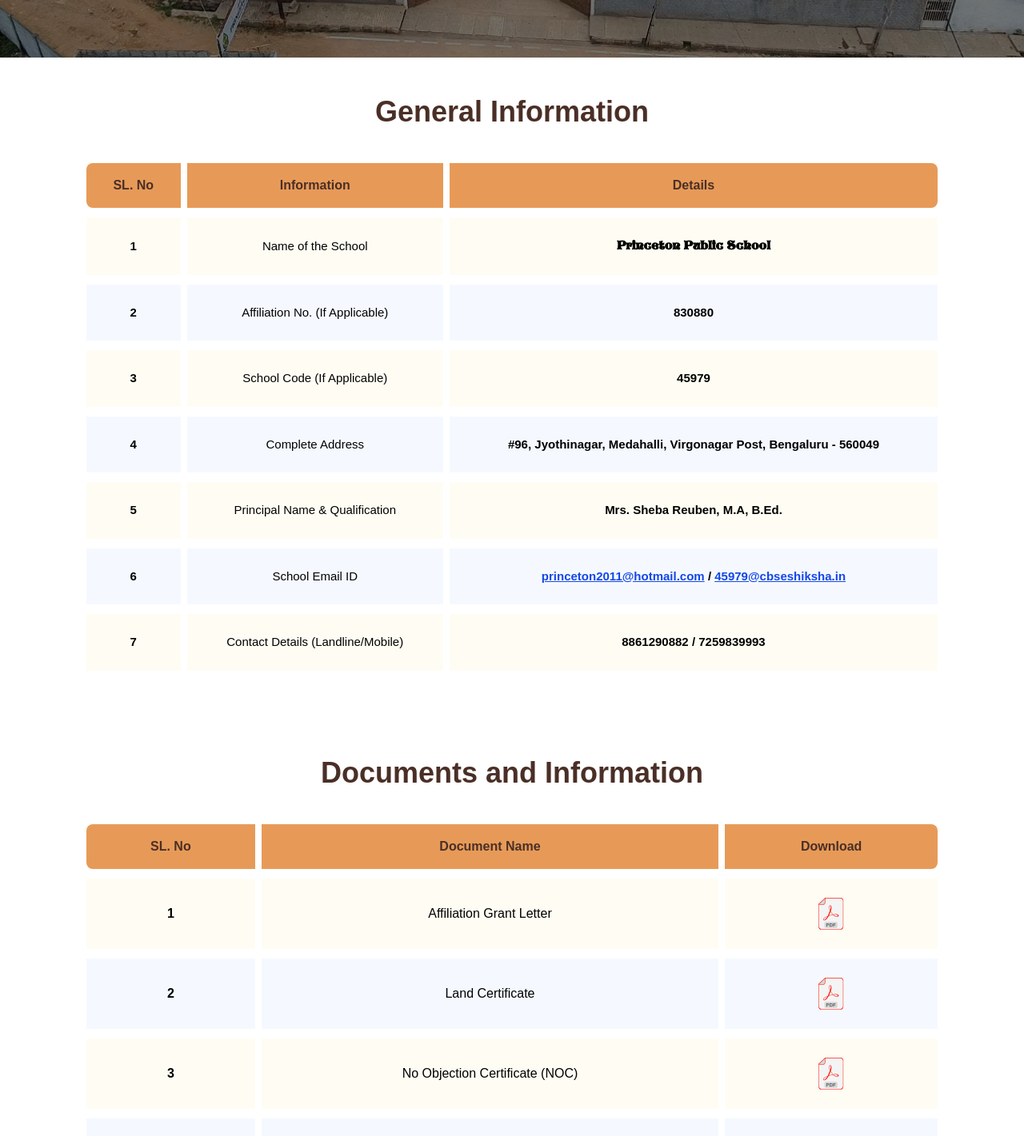
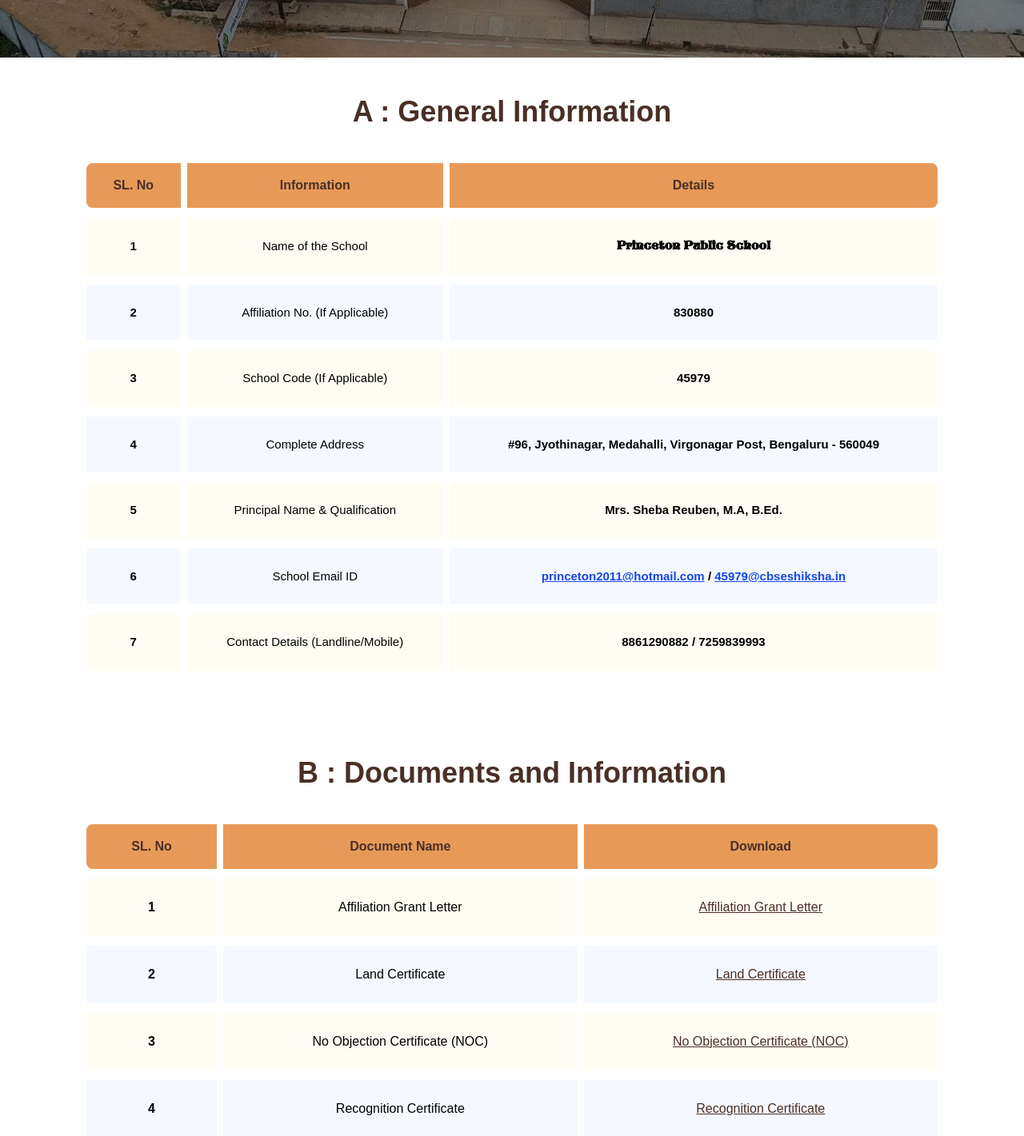
Before and after one commit to Adityadevo/ed-website, a Next.js app: page /mandatory-disclosure in a window 1280 px wide. Shown: the part 760-2181 px from the top of the page at 80% size. Built offline with nearby package versions, Linux system fonts and the light colour scheme.

Commit message:
fi manadtory dis

```diff
--- a/app/components/mandatory/DocumentsTable.tsx
+++ b/app/components/mandatory/DocumentsTable.tsx
@@ -1,11 +1,13 @@
 import React from "react";
 import Image from "next/image";
+
 
 export interface DocumentRow {
   sl: number;
   title: string;
   href?: string;
 }
+
 
 const defaultDocs: DocumentRow[] = [
   {
@@ -49,10 +51,12 @@
   { sl: 11, title: "Staff Details", href: "/pdf/PPS Staff Details.pdf" },
 ];
 
+
 interface Props {
   title?: string;
   rows?: DocumentRow[];
 }
+
 
 const DocumentsTable: React.FC<Props> = ({
   title = "Documents and Information",
@@ -61,8 +65,8 @@
   return (
     <section className="px-4 md:px-8 lg:px-[100px] py-12">
       <div className="max-w-7xl mx-auto">
-        <h2 className="text-3xl md:text-4xl font-bold text-[#4A2F26] text-center mb-8">
-          {title}
+        <h2 className="text-xl md:text-4xl font-bold text-[#4A2F26] text-center mb-8">
+          B : {title}
         </h2>
         <div className="overflow-x-auto">
           <table className="min-w-full border-separate border-spacing-x-2 border-spacing-y-3">
@@ -100,16 +104,10 @@
                           href={row.href}
                           target="_blank"
                           rel="noopener noreferrer"
-                          className="hover:opacity-80 transition-opacity"
+                          className="hover:opacity-80 transition-opacity text-[#4A2F26] underline"
                           title="Open in new tab"
                         >
-                          <Image
-                            src="/images/pdf.svg"
-                            alt="PDF Icon"
-                            width={40}
-                            height={40}
-                            className="h-10 w-10"
-                          />
+                          {row.title}
                         </a>
                         {/* <a
                         href={row.href}
@@ -140,4 +138,5 @@
   );
 };
 
+
 export default DocumentsTable;
--- a/app/components/mandatory/GeneralInfoTable.tsx
+++ b/app/components/mandatory/GeneralInfoTable.tsx
@@ -69,8 +69,8 @@
   return (
     <section className="px-4 md:px-8 lg:px-[100px] py-12">
       <div className="max-w-7xl mx-auto">
-        <h2 className="text-3xl md:text-4xl font-bold text-[#4A2F26] text-center mb-8">
-          {title}
+        <h2 className="text-xl md:text-4xl font-bold text-[#4A2F26] text-center mb-8">
+         A : {title}
         </h2>
         <div className="overflow-x-auto ">
           <table className="min-w-full border-separate border-spacing-x-2 border-spacing-y-3">
--- a/app/components/mandatory/InfrastructureTable.tsx
+++ b/app/components/mandatory/InfrastructureTable.tsx
@@ -28,8 +28,8 @@
   return (
     <section className="px-4 md:px-8 lg:px-[100px] py-12">
       <div className="max-w-7xl mx-auto">
-        <h2 className="text-3xl md:text-4xl font-bold text-[#4A2F26] text-center mb-8">
-          {title}
+        <h2 className="text-xl md:text-4xl font-bold text-[#4A2F26] text-center mb-8">
+          C : {title}
         </h2>
         <div className="overflow-x-auto ">
           <table className="min-w-full border-separate border-spacing-x-3 border-spacing-y-4">
```
